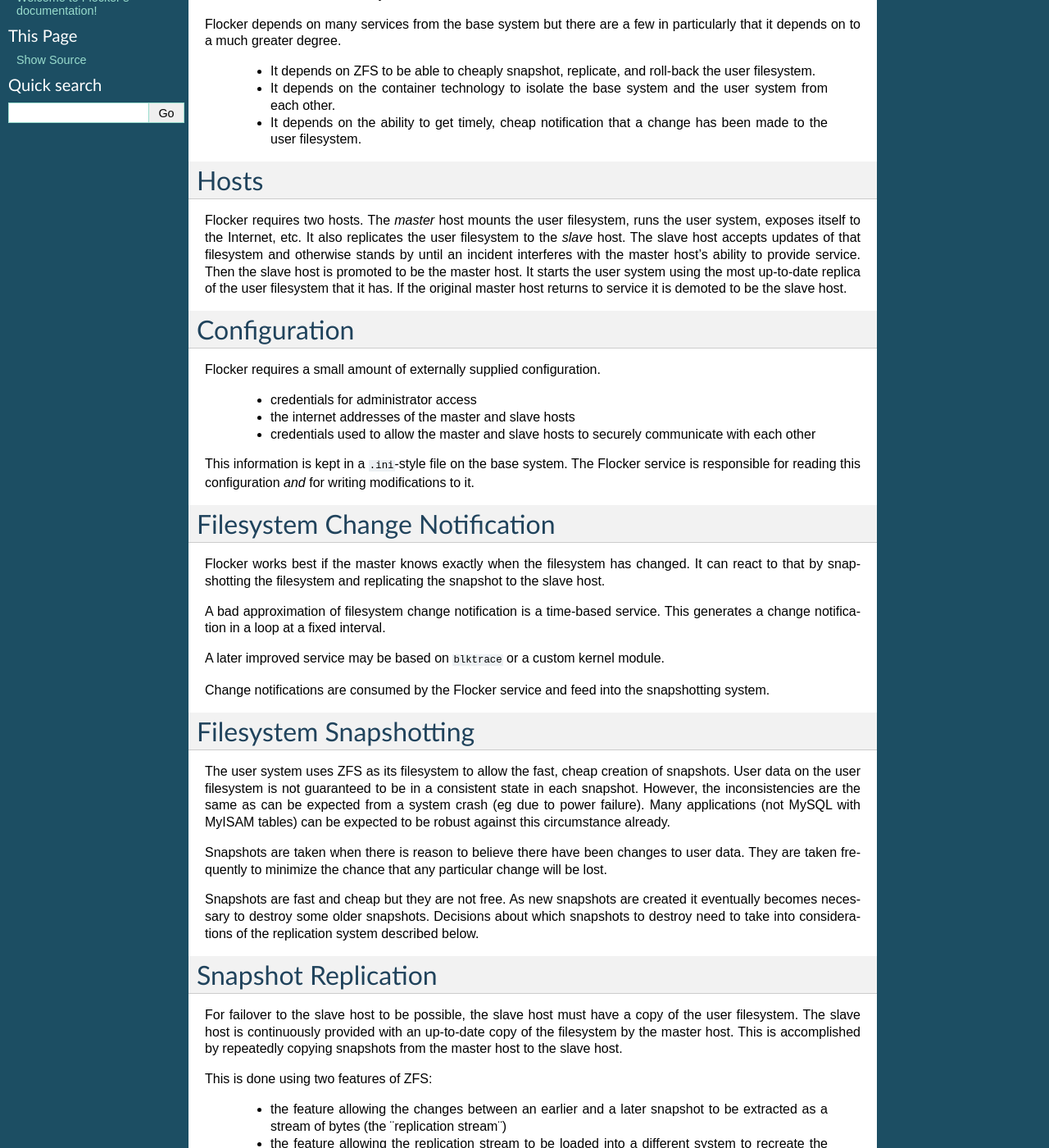
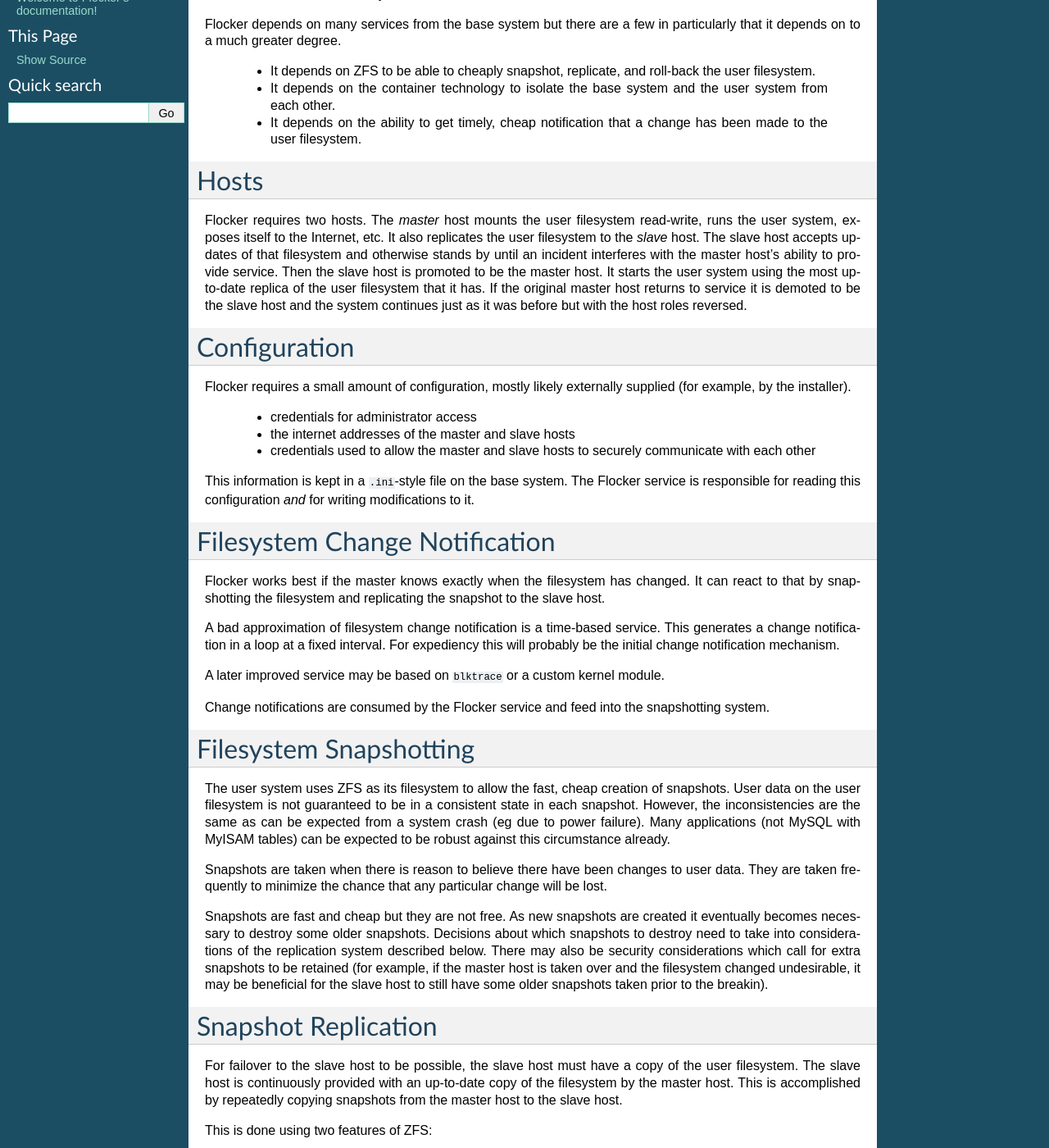
Before and after one commit to ClusterHQ/flocker, a Sphinx documentation site: the page built from docs/architecture.rst, in a window 1280 px wide and 1400 px high, scrolled down 250 px. Shown: the whole window at 82% size. Built offline with Sphinx 7.4.7, drawn with Linux system fonts in a browser that asks for light colours.

Commit message:
misc extra notes and fixes

```diff
--- a/docs/architecture.rst
+++ b/docs/architecture.rst
@@ -21,18 +21,18 @@
 =====
 
 Flocker requires two hosts.
-The *master* host mounts the user filesystem, runs the user system, exposes itself to the Internet, etc.
+The *master* host mounts the user filesystem read-write, runs the user system, exposes itself to the Internet, etc.
 It also replicates the user filesystem to the *slave* host.
 The slave host accepts updates of that filesystem and otherwise stands by until an incident interferes with the master host's ability to provide service.
 Then the slave host is promoted to be the master host.
 It starts the user system using the most up-to-date replica of the user filesystem that it has.
-If the original master host returns to service it is demoted to be the slave host.
+If the original master host returns to service it is demoted to be the slave host and the system continues just as it was before but with the host roles reversed.
 
 
 Configuration
 =============
 
-Flocker requires a small amount of externally supplied configuration.
+Flocker requires a small amount of configuration, mostly likely externally supplied (for example, by the installer).
 
   * credentials for administrator access
   * the internet addresses of the master and slave hosts
@@ -50,10 +50,12 @@
 
 A bad approximation of filesystem change notification is a time-based service.
 This generates a change notification in a loop at a fixed interval.
+For expediency this will probably be the initial change notification mechanism.
 
 A later improved service may be based on ``blktrace`` or a custom kernel module.
 
 Change notifications are consumed by the Flocker service and feed into the snapshotting system.
+
 
 Filesystem Snapshotting
 =======================
@@ -69,6 +71,8 @@
 Snapshots are fast and cheap but they are not free.
 As new snapshots are created it eventually becomes necessary to destroy some older snapshots.
 Decisions about which snapshots to destroy need to take into considerations of the replication system described below.
+There may also be security considerations which call for extra snapshots to be retained
+(for example, if the master host is taken over and the filesystem changed undesirable, it may be beneficial for the slave host to still have some older snapshots taken prior to the breakin).
 
 
 Snapshot Replication
```
